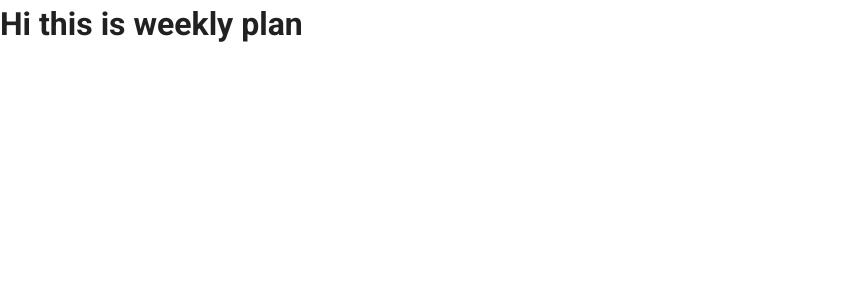
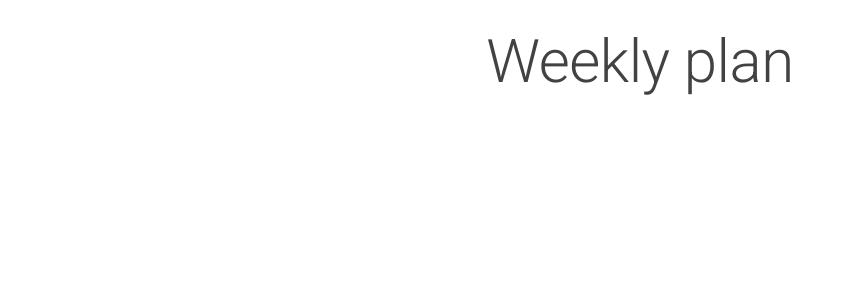
Before and after one commit to skoones/Plates, a Vue app in the folder frontend/: page /week in a window 1280 px wide. Shown: the top 300 px of the page, without its empty margins (0-851 px from the left). Built offline with nearby package versions, Linux system fonts and the light colour scheme.

Commit message:
Changed vuetify theme + some minor changes

```diff
--- a/frontend/public/index.html
+++ b/frontend/public/index.html
@@ -4,7 +4,7 @@
     <meta charset="utf-8">
     <meta http-equiv="X-UA-Compatible" content="IE=edge">
     <meta name="viewport" content="width=device-width,initial-scale=1.0">
-    <link rel="icon" href="<%= BASE_URL %>favicon.ico">
+    <link rel="icon" href="favicon.ico">
     <title><%= htmlWebpackPlugin.options.title %></title>
     <link rel="stylesheet" href="https://fonts.googleapis.com/css?family=Roboto:100,300,400,500,700,900">
     <link rel="stylesheet" href="https://cdn.jsdelivr.net/npm/@mdi/font@latest/css/materialdesignicons.min.css">
--- a/frontend/src/plugins/vuetify.js
+++ b/frontend/src/plugins/vuetify.js
@@ -5,6 +5,12 @@ Vue.use(Vuetify);
 
 export default new Vuetify({
     theme: {
-        primary:'#80CBC4'
+        themes: {
+            light: {
+                primary: '#84d188',
+                secondary: '#85d1ae',
+                accent: '#d185ce'
+            }
+        }
     }
 });
--- a/frontend/src/views/WeeklyPlan.vue
+++ b/frontend/src/views/WeeklyPlan.vue
@@ -1,6 +1,9 @@
 <template>
   <div class="weeklyPlan">
-    <h1>Hi this is weekly plan</h1>
+    <v-container class="mt-5">
+      <h1 class="text-center text-h2 grey--text text--darken-3">Weekly plan</h1>
+    </v-container>
+
   </div>
 </template>
 
```
